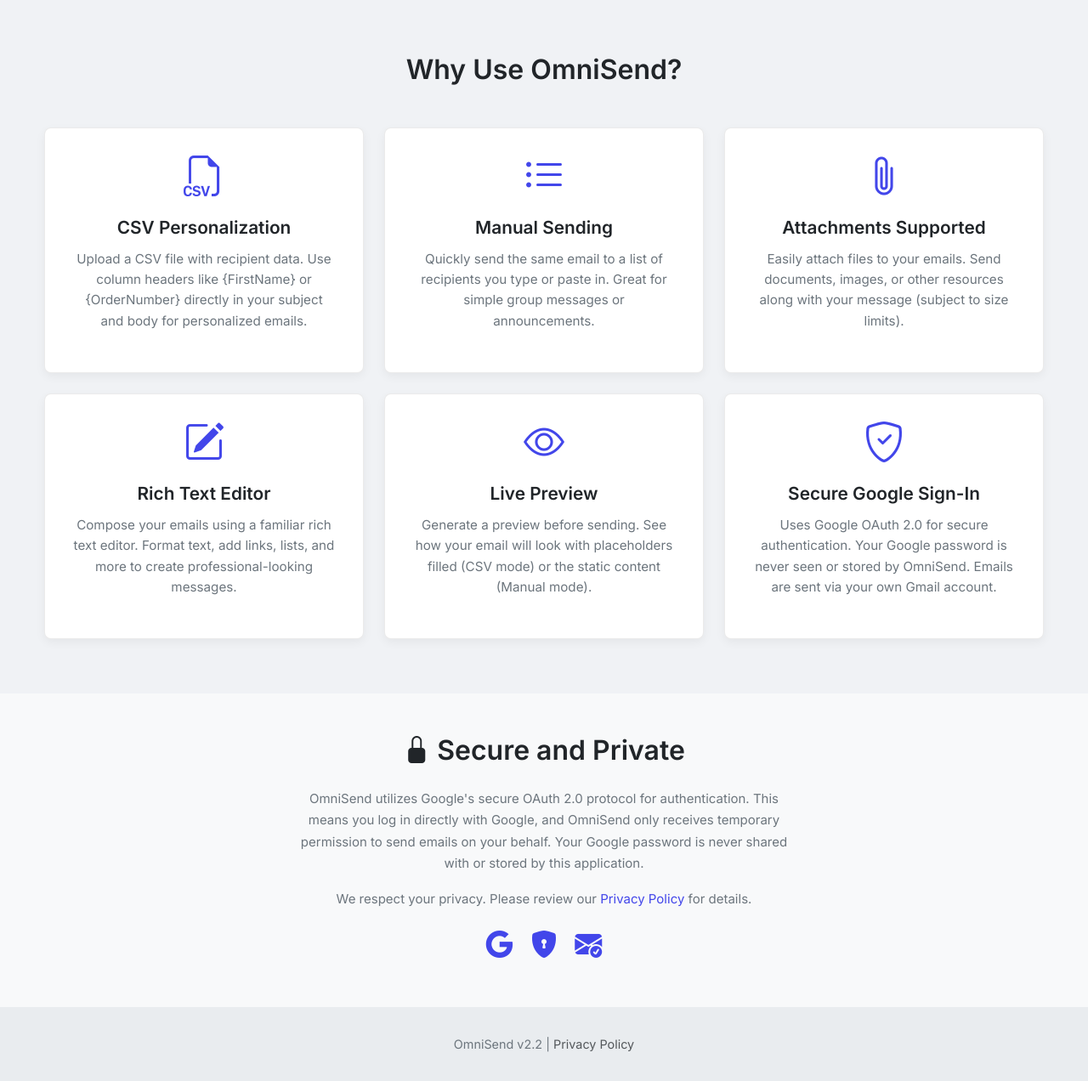
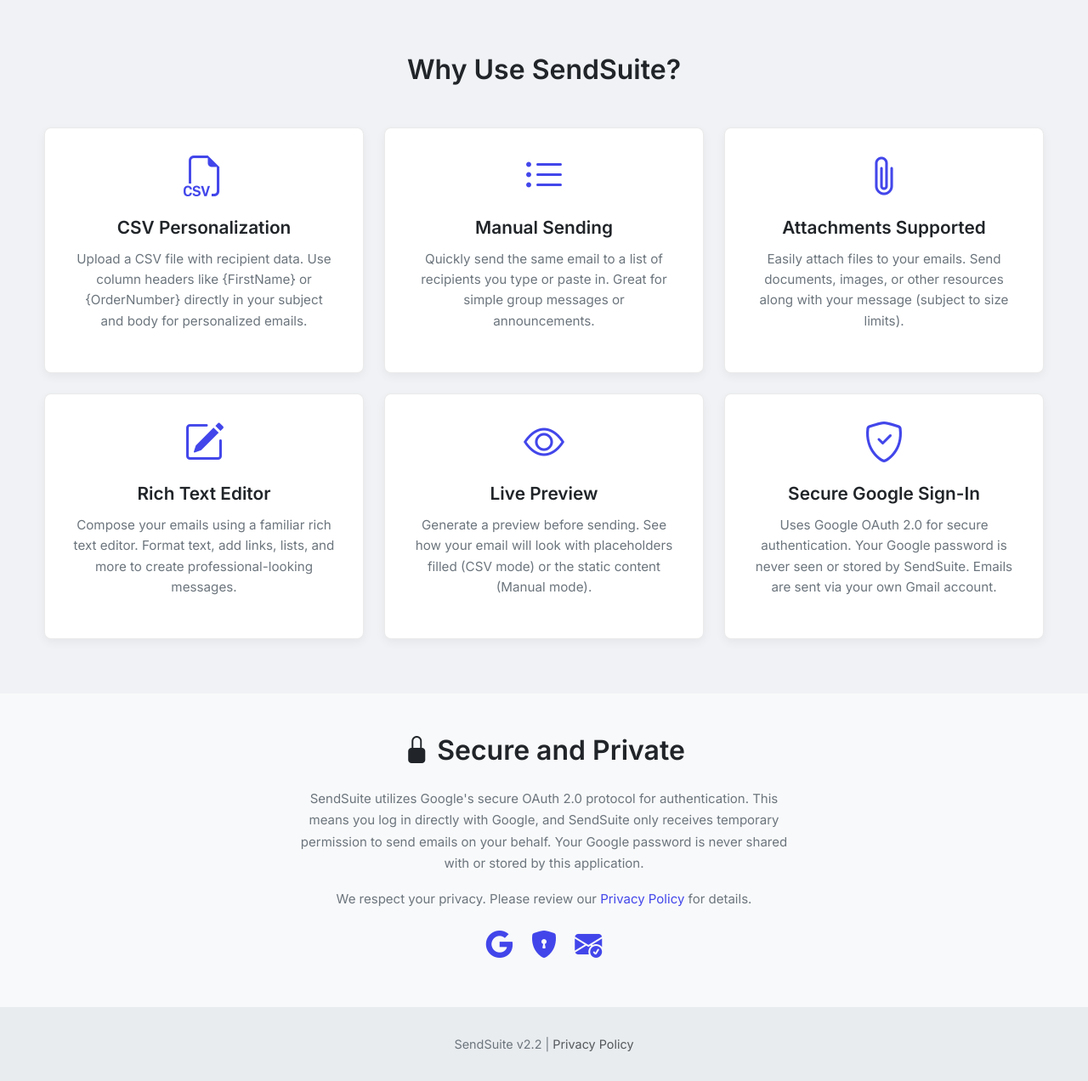
Before and after one commit to blawand/omnisend, a Flask app: page / in a window 1280 px wide. Shown: the part 687-1959 px from the top of the page at 85% size. Run offline with Flask 3, Linux system fonts and the light colour scheme; parts of the project's set-up code (start-up, migrations or seed data) failed here and were passed over; some libraries are stand-ins or nearby versions.

Commit message:
changed name to sendsuite

```diff
--- a/templates/index.html
+++ b/templates/index.html
@@ -3,7 +3,7 @@
   <head>
     <meta charset="UTF-8" />
     <meta name="viewport" content="width=device-width, initial-scale=1.0" />
-    <title>OmniSend - Welcome</title>
+    <title>SendSuite - Welcome</title>
     <link rel="preconnect" href="https://fonts.googleapis.com" />
     <link rel="preconnect" href="https://fonts.gstatic.com" crossorigin />
     <link
@@ -137,7 +137,7 @@
       <div class="container">
         <a class="navbar-brand fw-bold" href="{{ url_for('index') }}">
           <i class="bi bi-envelope-paper-heart-fill me-2 text-primary"></i
-          >OmniSend
+          >SendSuite
         </a>
         <button
           class="navbar-toggler"
@@ -222,7 +222,7 @@
     <!-- Features Section -->
     <section id="features" class="features-section">
       <div class="container">
-        <h2 class="text-center mb-5">Why Use OmniSend?</h2>
+        <h2 class="text-center mb-5">Why Use SendSuite?</h2>
         <div class="row g-4">
           <div class="col-md-4">
             <div class="feature-card">
@@ -286,7 +286,7 @@
               <h3>Secure Google Sign-In</h3>
               <p>
                 Uses Google OAuth 2.0 for secure authentication. Your Google
-                password is never seen or stored by OmniSend. Emails are sent
+                password is never seen or stored by SendSuite. Emails are sent
                 via your own Gmail account.
               </p>
             </div>
@@ -300,9 +300,9 @@
       <div class="container">
         <h2><i class="bi bi-lock-fill me-2"></i>Secure and Private</h2>
         <p>
-          OmniSend utilizes Google's secure OAuth 2.0 protocol for
+          SendSuite utilizes Google's secure OAuth 2.0 protocol for
           authentication. This means you log in directly with Google, and
-          OmniSend only receives temporary permission to send emails on your
+          SendSuite only receives temporary permission to send emails on your
           behalf. Your Google password is never shared with or stored by this
           application.
         </p>
@@ -327,7 +327,7 @@
     <!-- Footer -->
     <footer class="footer-landing text-center">
       <div class="container">
-        <span>OmniSend v2.2</span> |
+        <span>SendSuite v2.2</span> |
         <a href="{{ url_for('privacy') }}" class="text-muted">Privacy Policy</a>
       </div>
     </footer>
```
Also changed, not shown: templates/app.html (+4 -4 lines), 1 other file.
